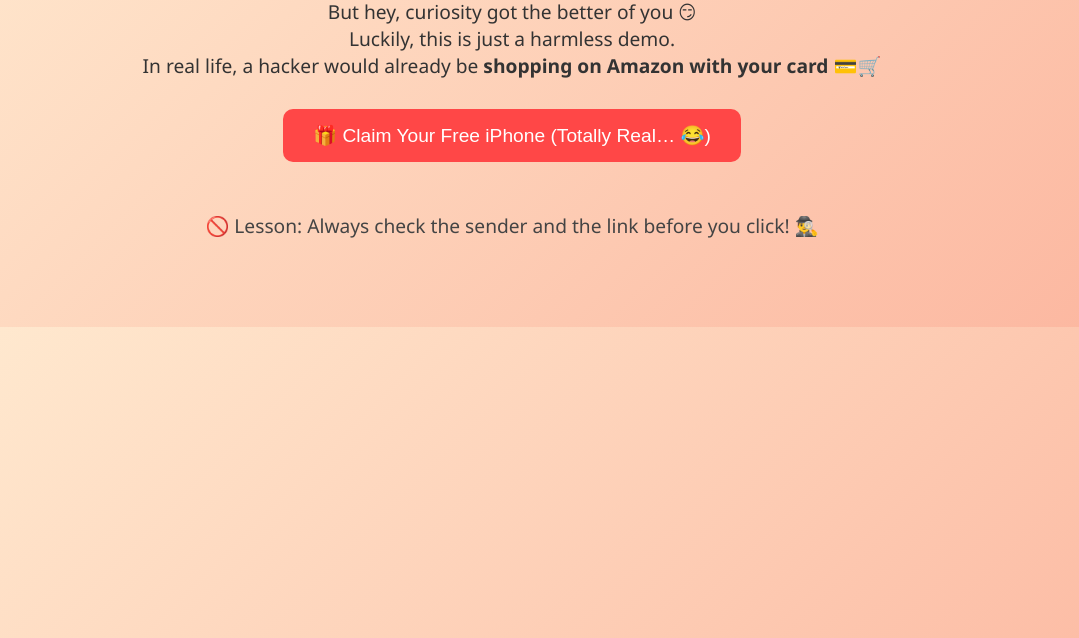
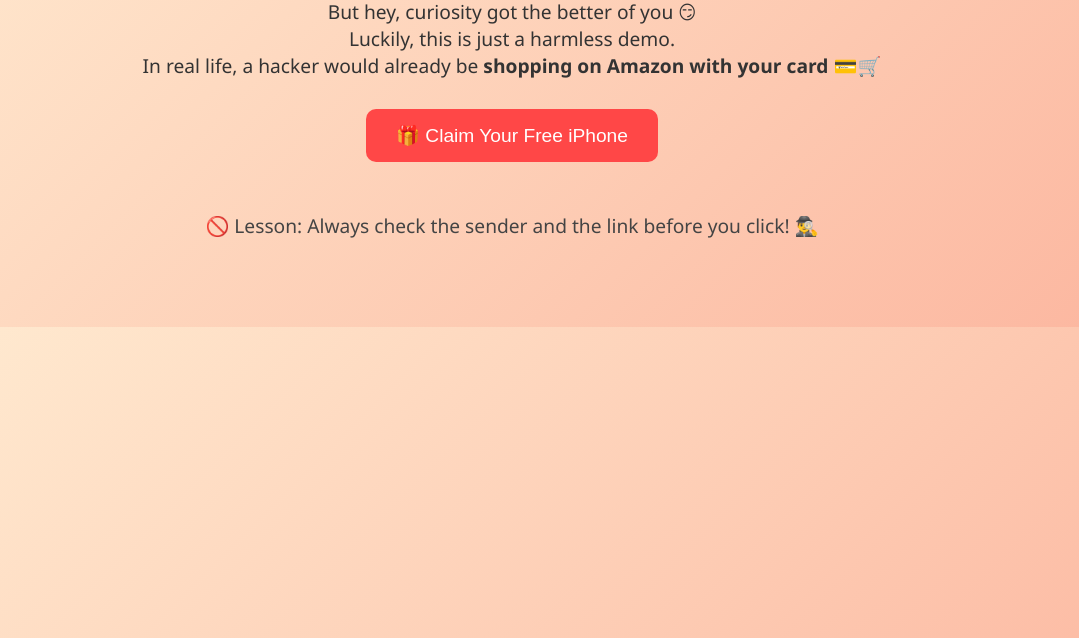
Before and after one commit to AMuseb/NewDemo, a plain HTML site: page index.html in a window 1280 px wide. Shown: the part 162-800 px from the top of the page, without its empty margins (128-1207 px from the left). Drawn offline with Linux system fonts and the light colour scheme.

Commit message:
index.html

```diff
--- a/index.html
+++ b/index.html
@@ -50,7 +50,7 @@
   In real life, a hacker would already be <b>shopping on Amazon with your card 💳🛒</b></p>
 
   <button onclick="alert('See? You almost got tricked! Stay cautious online 🚨')">
-    🎁 Claim Your Free iPhone (Totally Real… 😂)
+    🎁 Claim Your Free iPhone
   </button>
 
   <div class="footer">
```
